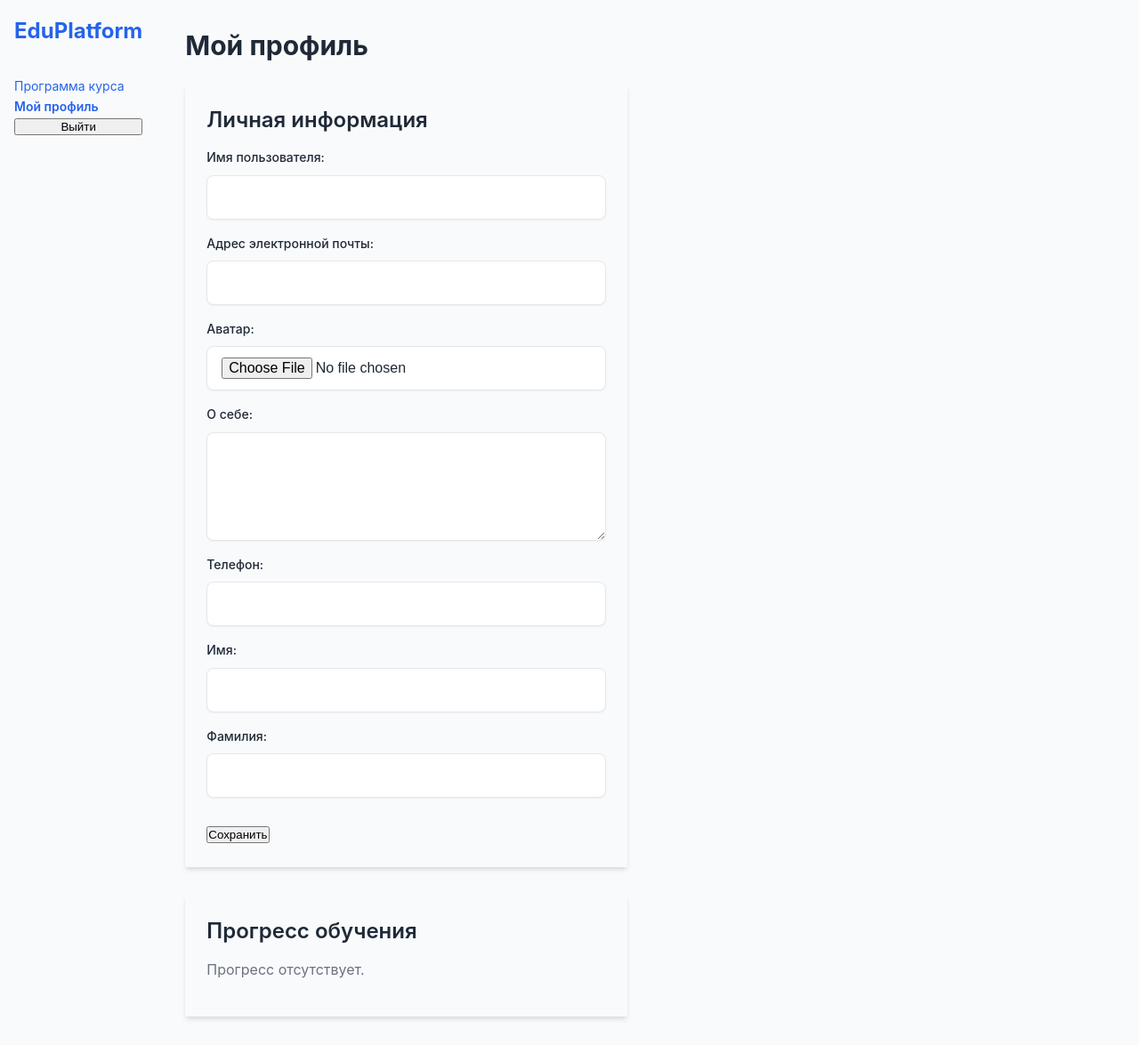
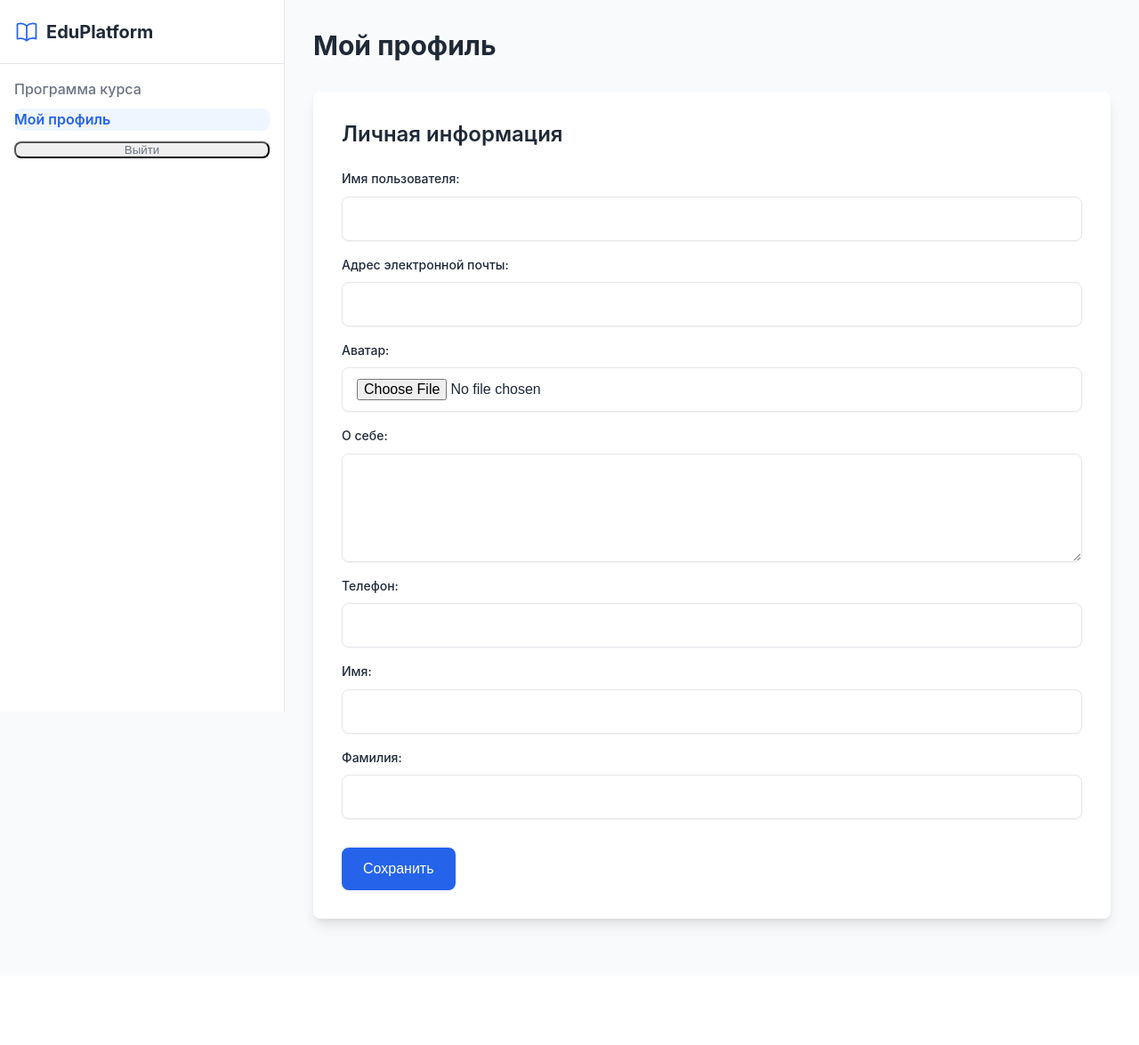
Before and after one commit to asaddd404/Study_platform, a Django app: template core/templates/core/profile.html in a window 1280 px wide. Shown: the whole page at 89% size. After the commit the page ends 1045 px from the top, so only its background shows below. Run offline with Django 5.2, Linux system fonts and the light colour scheme; the template is opened without the code that fills it: values that come from a table or form of the project are taken from there, others are empty; some libraries are stand-ins or nearby versions.

Commit message:
Update profile.html

```diff
--- a/core/templates/core/profile.html
+++ b/core/templates/core/profile.html
@@ -4,95 +4,112 @@
 {% block title %}Мой профиль - EduPlatform{% endblock %}
 
 {% block content %}
-    <div class="flex min-h-screen">
-        <aside class="w-80 flex-shrink-0 bg-white border-r border-gray-200">
-            <div class="p-4 border-b">
-                <a href="{% url 'core:index' %}" class="flex items-center">
-                    <svg class="h-8 w-8 text-brand-blue" xmlns="http://www.w3.org/2000/svg" fill="none" viewBox="0 0 24 24" stroke-width="1.5" stroke="currentColor">
+<div class="course-layout"> <aside class="course-sidebar">
+        <div class="course-sidebar-header">
+             <a href="{% url 'core:index' %}" class="flex items-center space-x-2" style="text-decoration: none;">
+                <svg style="height: 1.75rem; width: 1.75rem; color: var(--color-primary);" xmlns="http://www.w3.org/2000/svg" fill="none" viewBox="0 0 24 24" stroke-width="1.5" stroke="currentColor">
                      <path stroke-linecap="round" stroke-linejoin="round" d="M12 6.042A8.967 8.967 0 006 3.75c-1.052 0-2.062.18-3 .512v14.25A8.987 8.987 0 006 18c2.305 0 4.408.867 6 2.292m0-14.25a8.966 8.966 0 016-2.292c1.052 0 2.062.18 3 .512v14.25A8.987 8.987 0 0018 18a8.967 8.967 0 00-6 2.292m0-14.25v14.25" />
                 </svg>
-                    <span class="ml-2 text-2xl font-bold text-gray-800">EduPlatform</span>
+                <span class="text-xl font-bold" style="color: var(--color-text);">EduPlatform</span>
             </a>
         </div>
-            <nav class="p-4">
-                <a href="{% url 'core:course' %}" class="block p-2 text-sm text-gray-600 rounded-md hover:bg-gray-100">Программа курса</a>
-                <a href="{% url 'core:profile' %}" class="block p-2 text-sm text-brand-blue font-semibold bg-blue-50">Мой профиль</a>
-                <form action="{% url 'core:logout' %}" method="post" class="block p-2 text-sm text-gray-600 rounded-md hover:bg-gray-100">
+        <nav class="p-4 space-y-2">
+            <a href="{% url 'core:course' %}" class="block p-3 rounded font-medium" style="color: var(--color-text-muted); transition: var(--transition);">Программа курса</a>
+            <a href="{% url 'core:profile' %}" class="block p-3 rounded font-semibold" style="background-color: var(--color-primary-light); color: var(--color-primary);">Мой профиль</a>
+            <form action="{% url 'core:logout' %}" method="post" class="block">
                 {% csrf_token %}
-                    <button type="submit" class="w-full text-left">Выйти</button>
+                 <button type="submit" class="w-full text-left p-3 rounded font-medium" style="color: var(--color-text-muted); transition: var(--transition);">Выйти</button>
             </form>
         </nav>
+        <style> /* Добавляем hover для ссылок в навбаре */
+            .course-sidebar nav a:hover, .course-sidebar nav form button:hover {
+                background-color: var(--color-background);
+                color: var(--color-text);
+            }
+        </style>
     </aside>
 
-        <main class="flex-1 p-8">
-            <h1 class="text-3xl font-bold text-gray-900 mb-6">Мой профиль</h1>
-            <div class="bg-white rounded-xl shadow-md p-6">
-                <h2 class="text-2xl font-semibold text-gray-800 mb-4">Личная информация</h2>
-                <form method="post" enctype="multipart/form-data" class="space-y-4">
+    <main class="course-content">
+        <h1 class="text-3xl font-bold mb-8">Мой профиль</h1>
+
+        <div class="card mb-8"> <h2 class="text-2xl font-semibold mb-6">Личная информация</h2>
+            <form method="post" enctype="multipart/form-data">
                 {% csrf_token %}
                 {{ form.as_p }}
-                    <button type="submit" class="bg-brand-blue text-white py-2 px-4 rounded-md hover:bg-blue-700 font-medium">Сохранить</button>
+                <button type="submit" class="btn btn-primary mt-4">Сохранить</button>
             </form>
         </div>
 
-            {% if submissions %}
-                <div class="mt-8 bg-white rounded-xl shadow-md p-6">
-                    <h2 class="text-2xl font-semibold text-gray-800 mb-4">Проверочные работы</h2>
+        {% if user.role == 'teacher' and submissions %}
+            <div class="card mb-8">
+                <h2 class="text-2xl font-semibold mb-6">Проверочные работы</h2>
                 {% for submission in submissions %}
-                        <div class="border-b py-4 last:border-b-0">
-                            <p class="mb-1"><strong>Студент:</strong> {{ submission.student.username }}</p>
-                            <p><strong>Задание:</strong> {{ submission.assignment.title }}</p>
+                    <div class="py-4" style="border-bottom: 1px solid var(--color-border);">
+                         <p class="mb-1 font-medium">Студент: <span class="font-normal">{{ submission.student.username }}</span></p>
+                         <p class="mb-4 font-medium">Задание: <span class="font-normal">{{ submission.assignment.title }}</span></p>
 
                         <form method="post" class="mt-4 space-y-4">
                             {% csrf_token %}
                             <input type="hidden" name="submission_id" value="{{ submission.id }}">
-                                <div class="grid grid-cols-1 sm:grid-cols-2 gap-4">
-                                    <div>
-                                        <label for="score-{{ submission.id }}" class="block text-sm font-medium text-gray-700">Оценка (0-100)</label>
-                                        <input type="number" name="score" id="score-{{ submission.id }}" min="0" max="100" class="mt-1 block w-full rounded-md border-gray-300 shadow-sm focus:border-brand-blue focus:ring-brand-blue sm:text-sm" value="{{ submission.score|default:'' }}">
+                            <div class="grid grid-cols-1 sm:grid-cols-2 gap-4"> <div class="form-group">
+                                    <label for="score-{{ submission.id }}" class="form-label">Оценка (0-100)</label>
+                                    <input type="number" name="score" id="score-{{ submission.id }}" min="0" max="100" class="form-input" value="{{ submission.score|default:'' }}">
                                 </div>
-                                    <div>
-                                        <label for="status-{{ submission.id }}" class="block text-sm font-medium text-gray-700">Статус</label>
-                                        <select name="status" id="status-{{ submission.id }}" class="mt-1 block w-full rounded-md border-gray-300 shadow-sm focus:border-brand-blue focus:ring-brand-blue sm:text-sm">
+                                <div class="form-group">
+                                    <label for="status-{{ submission.id }}" class="form-label">Статус</label>
+                                    <select name="status" id="status-{{ submission.id }}" class="form-select">
                                         <option value="pending" {% if submission.status == 'pending' %}selected{% endif %}>В ожидании</option>
                                         <option value="approved" {% if submission.status == 'approved' %}selected{% endif %}>Одобрено</option>
                                         <option value="rejected" {% if submission.status == 'rejected' %}selected{% endif %}>Отклонено</option>
                                     </select>
                                 </div>
                             </div>
-                                <div>
-                                    <label for="feedback-{{ submission.id }}" class="block text-sm font-medium text-gray-700">Комментарий</label>
-                                    <textarea name="teacher_feedback" id="feedback-{{ submission.id }}" rows="3" class="mt-1 block w-full rounded-md border-gray-300 shadow-sm focus:border-brand-blue focus:ring-brand-blue sm:text-sm">{{ submission.teacher_feedback|default:'' }}</textarea>
+                            <div class="form-group">
+                                <label for="feedback-{{ submission.id }}" class="form-label">Комментарий</label>
+                                <textarea name="teacher_feedback" id="feedback-{{ submission.id }}" rows="3" class="form-textarea">{{ submission.teacher_feedback|default:'' }}</textarea>
                             </div>
-                                <div class="text-right">
-                                    <button type="submit" class="bg-brand-blue text-white py-2 px-4 rounded-md hover:bg-blue-700 text-sm font-medium">Оценить</button>
+                            <div style="text-align: right;">
+                                <button type="submit" class="btn btn-primary btn-sm">Оценить</button>
                             </div>
                         </form>
                     </div>
+                {% empty %}
+                     <p style="color: var(--color-text-muted);">Нет работ для проверки.</p>
                 {% endfor %}
+                 <style> /* Убираем последнюю границу */
+                     .card > div:last-child { border-bottom: none; }
+                 </style>
             </div>
         {% endif %}
 
-            <div class="mt-8 bg-white rounded-xl shadow-md p-6">
-                <h2 class="text-2xl font-semibold text-gray-800 mb-4">Прогресс обучения</h2>
+        {% if user.role == 'student' %}
+            <div class="card">
+                <h2 class="text-2xl font-semibold mb-6">Прогресс обучения</h2>
                 {% if progress %}
-                    <ul class="space-y-2">
+                    <ul class="space-y-3">
                         {% for prog in progress %}
-                            <li class="flex items-center justify-between p-3 bg-gray-50 rounded-md">
+                            <li class="flex items-center justify-between p-4 rounded" style="background-color: var(--color-background);">
                                 <div>
-                                    <span class="font-medium text-gray-800">{{ prog.lesson.title }}</span>
-                                    <span class="text-sm text-gray-500"> ({{ prog.lesson.module.title }})</span>
+                                    <span class="font-medium">{{ prog.lesson.title }}</span>
+                                    <span class="text-sm ml-2" style="color: var(--color-text-muted);"> ({{ prog.lesson.module.title }})</span>
                                 </div>
-                                <span class="text-sm font-medium px-2 py-0.5 rounded-full {% if prog.passed %}bg-green-100 text-green-700{% else %}bg-gray-200 text-gray-700{% endif %}">
-                                    {{ prog.get_status_display }}
+                                <span class="text-sm font-medium px-3 py-1 rounded-full {% if prog.passed %} lesson-passed {% else %} lesson-pending {% endif %}">
+                                    {% if prog.passed %}Пройдено{% else %}Не пройдено{% endif %}
+                                    {# {{ prog.get_status_display }} - если есть метод в модели #}
                                 </span>
                             </li>
                         {% endfor %}
                     </ul>
+                     <style>
+                         .lesson-passed { background-color: var(--color-success-light); color: var(--color-success); }
+                         .lesson-pending { background-color: var(--color-border); color: var(--color-text-muted); }
+                     </style>
                 {% else %}
-                    <p class="text-gray-600">Прогресс отсутствует.</p>
+                    <p style="color: var(--color-text-muted);">Прогресс отсутствует.</p>
                 {% endif %}
             </div>
+        {% endif %}
+
     </main>
 </div>
 {% endblock %}
```
Lines whose indentation alone changed are shown as unchanged.
